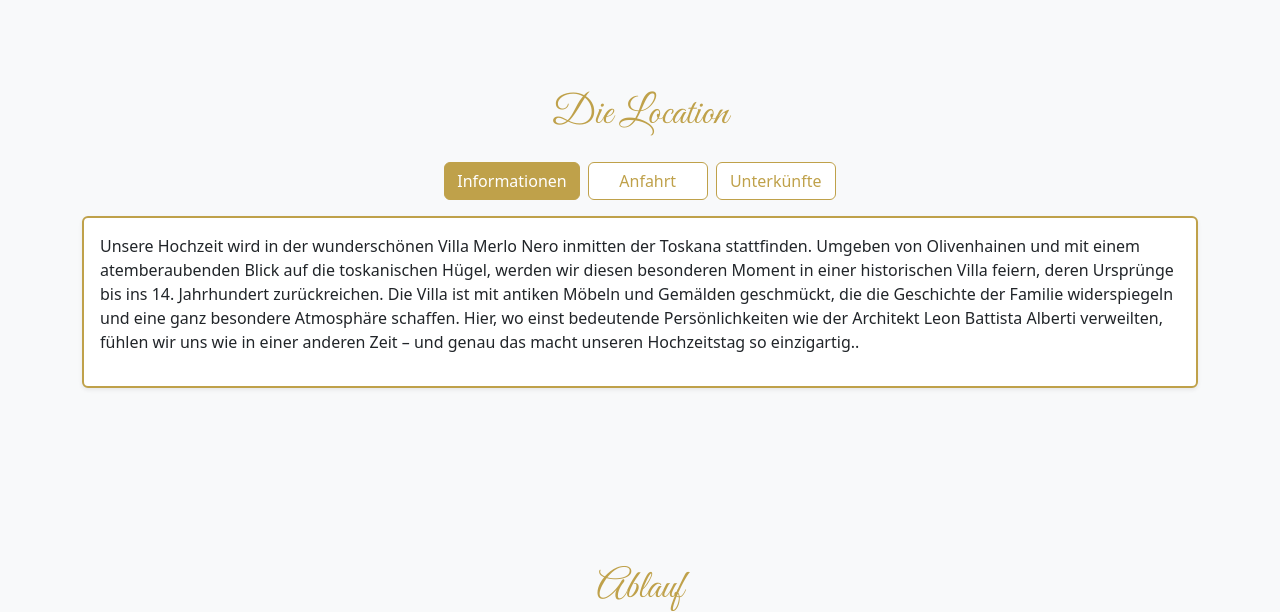
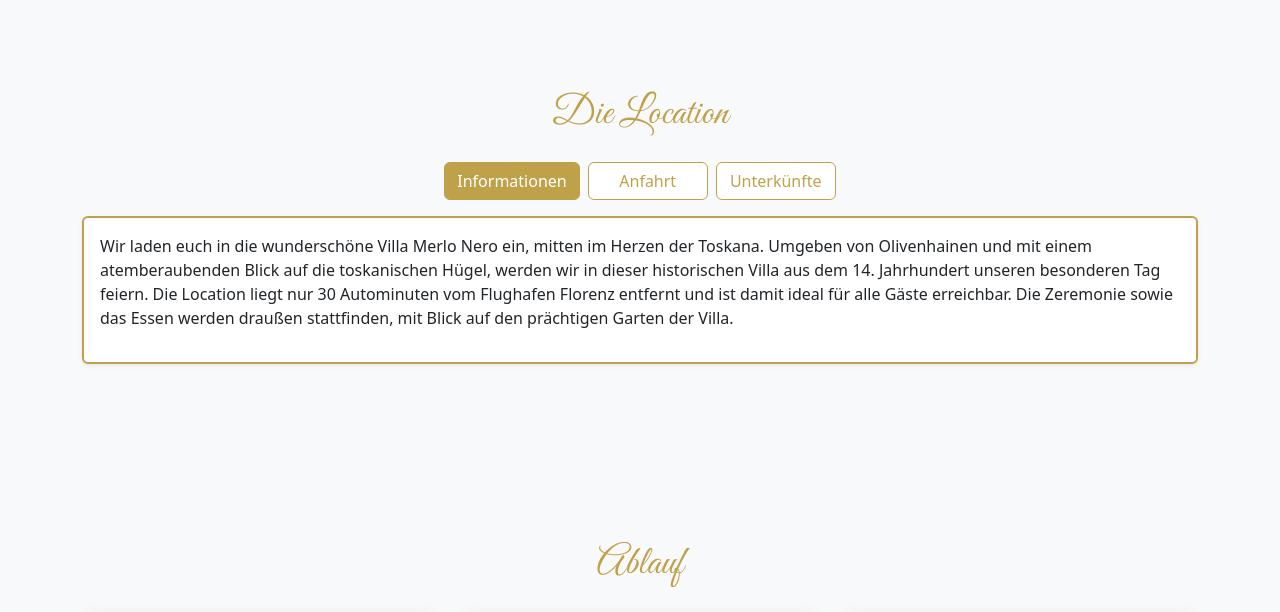
Before and after one commit to fredigee/hochzeit-website, a Flask app: page / in a window 1280 px wide. Shown: the part 897-1509 px from the top of the page. Run offline with Flask 3, Linux system fonts and the light colour scheme; the first user in the database is signed in.

Commit message:
Anpassung des Location-Texts: persönlicher und informativer

```diff
--- a/templates/index.html
+++ b/templates/index.html
@@ -68,8 +68,7 @@
                 <button class="tab-button btn btn-outline-primary gold-tab" onclick="openTab(event, 'location-hotels')">Unterkünfte</button>
             </div>
             <div id="location-info" class="tab-content active bg-white p-3 rounded shadow-sm">
-                <p>Unsere Hochzeit wird in der wunderschönen Villa Merlo Nero inmitten der Toskana stattfinden. Umgeben von Olivenhainen und mit einem atemberaubenden Blick auf die toskanischen Hügel, werden wir diesen besonderen Moment in einer historischen Villa feiern, deren Ursprünge bis ins 14. Jahrhundert zurückreichen.
-                Die Villa ist mit antiken Möbeln und Gemälden geschmückt, die die Geschichte der Familie widerspiegeln und eine ganz besondere Atmosphäre schaffen. Hier, wo einst bedeutende Persönlichkeiten wie der Architekt Leon Battista Alberti verweilten, fühlen wir uns wie in einer anderen Zeit – und genau das macht unseren Hochzeitstag so einzigartig..</p>
+                <p>Wir laden euch in die wunderschöne Villa Merlo Nero ein, mitten im Herzen der Toskana. Umgeben von Olivenhainen und mit einem atemberaubenden Blick auf die toskanischen Hügel, werden wir in dieser historischen Villa aus dem 14. Jahrhundert unseren besonderen Tag feiern. Die Location liegt nur 30 Autominuten vom Flughafen Florenz entfernt und ist damit ideal für alle Gäste erreichbar. Die Zeremonie sowie das Essen werden draußen stattfinden, mit Blick auf den prächtigen Garten der Villa.</p>
             </div>
             <div id="location-map" class="tab-content bg-white p-3 rounded shadow-sm" style="display:none;">
                 <iframe
```
